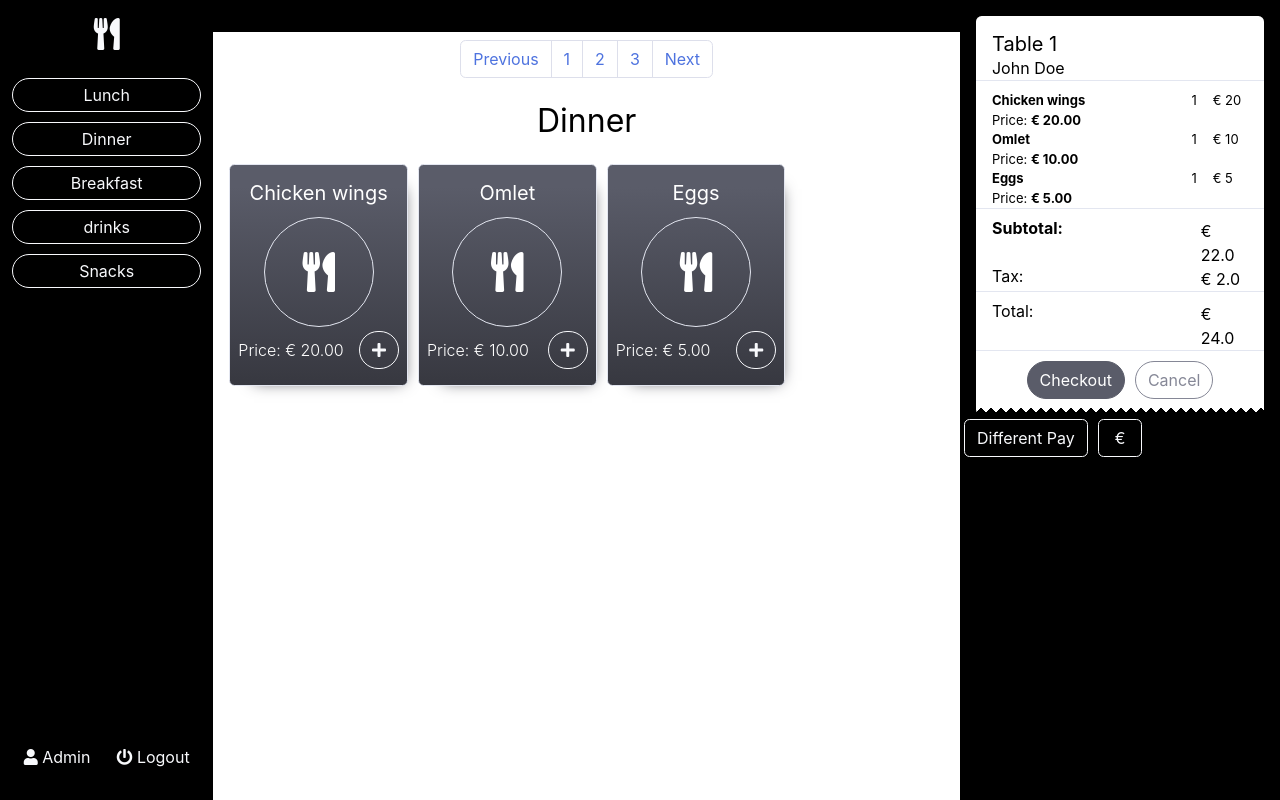
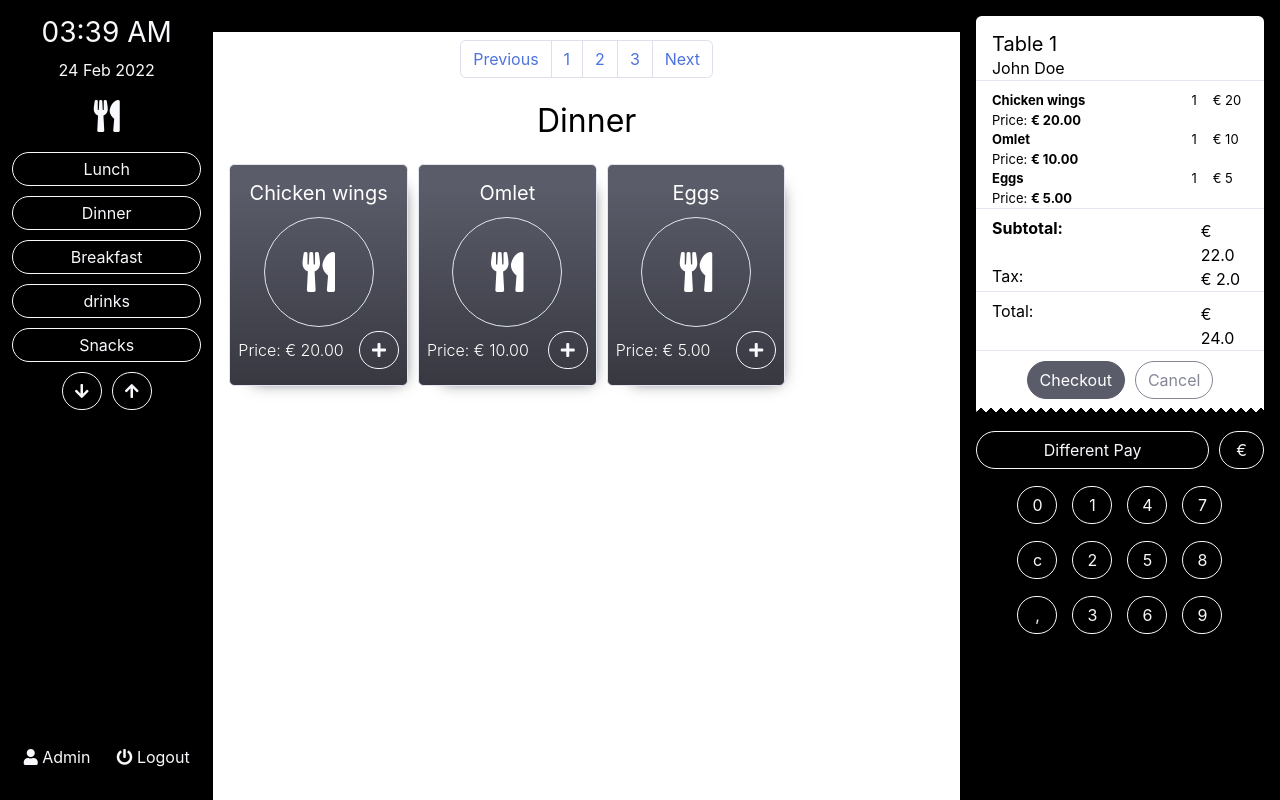
Before and after one commit to mrezayusufy/restaurant, a PHP site: page /posapp/index.php in a window 1280 px wide. Run offline with PHP 8.4, Linux system fonts and the light colour scheme; data comes from the database, SQL or seed files in the repository; data that the repository does not hold is empty.

Commit message:
calculator pos

```diff
--- a/posapp/index.php
+++ b/posapp/index.php
@@ -20,11 +20,19 @@ $url = "http://". $_SERVER["HTTP_HOST"];
   <main ng-app="app" ng-controller="controller" ng-init="fetchProducts(); fetchCategories(); fetchTables();" class="d-flex bg-black text-light">
     <!-- left side -->
     <section class="d-flex flex-column col-2 align-items-center h-100vh w-75">
+      <div class="mt-3 text-center">
+        <div class="h3">{{ date | date: 'hh:mm a'}}</div>
+        <div>{{ date  | date: 'dd MMM yyyy' }}</div>
+      </div>
       <!-- logo -->
-      <h2 class="p-3"><i class="fa fas fa-utensils"></i></h2>
+      <h2 class="p-3 m-0"><i class="fa fas fa-utensils"></i></h2>
       <!-- categories -->
       <div class="d-flex flex-column justify-content-center align-content-center align-items-center gap w-100">
         <div class="p-1 btn btn-outline-light w-100 rounded-pill" ng-repeat="c in categories">{{c.category_name}}</div>
+        <div class="d-flex flex-row gap">
+          <button class="btn btn-outline-light rounded-pill"><i class="fas fa-arrow-down"></i></button>
+          <button class="btn btn-outline-light rounded-pill"><i class="fas fa-arrow-up"></i></button>
+        </div>
       </div>
       <!-- admin and logout btn  -->
       <div class="d-flex row justify-content-between mt-auto mb-3">
@@ -119,18 +127,30 @@ $url = "http://". $_SERVER["HTTP_HOST"];
           <button class="btn btn-outline-secondary rounded-pill">Cancel</button>
         </div>
       </div>
-      <div class="d-flex flex-row p-1 gap">
-        <div class="btn btn-outline-light">Different Pay</div>
-        <div class="btn btn-outline-light px-3">€</div>
+      <div class="d-flex flex-row p-3 gap">
+        <div class="btn btn-outline-light grow-3 rounded-pill">Different Pay</div>
+        <div class="btn btn-outline-light px-3 rounded-pill">€</div>
       </div>
-      <div class="grid">
-
+      <div class="grid column g-columns g-rows gap mx-4 align-items-center justify-content-center" style="--c: 40px 40px 40px 40px; --g: 15px;">
+        <div class="btn btn-outline-light rounded-pill">0</div>
+        <div class="btn btn-outline-light rounded-pill">c</div>
+        <div class="btn btn-outline-light rounded-pill">,</div>
+        <div class="btn btn-outline-light rounded-pill">1</div>
+        <div class="btn btn-outline-light rounded-pill">2</div>
+        <div class="btn btn-outline-light rounded-pill">3</div>
+        <div class="btn btn-outline-light rounded-pill">4</div>
+        <div class="btn btn-outline-light rounded-pill">5</div>
+        <div class="btn btn-outline-light rounded-pill">6</div>
+        <div class="btn btn-outline-light rounded-pill">7</div>
+        <div class="btn btn-outline-light rounded-pill">8</div>
+        <div class="btn btn-outline-light rounded-pill">9</div>
       </div>
     </section> <!-- end cart -->
   </main>
   <script>
     var app = angular.module('app', []);
     app.controller('controller', function($scope, $http) {
+      $scope.date = new Date();
       $scope.products = [];
       $scope.categories = [];
       $scope.tables = [];
--- a/posapp/reyu.css
+++ b/posapp/reyu.css
@@ -1,5 +1,6 @@
 .gap {
-  gap: 10px;
+  --g: 10px;
+  gap: var(--g);
 }
 .h-100vh {
   height: 100vh;
@@ -25,9 +26,16 @@
 .column {
   grid-auto-flow: column;
 }
+.grow-3 {
+  flex-grow: 3;
+}
 .g-columns {
   --c: 3fr 1fr 1fr;
   grid-template-columns: var(--c);
+}
+.g-rows {
+  --r: 40px 40px 40px;
+  grid-template-rows: var(--r);
 }
 .bg-black {
   background-color: black;
```
